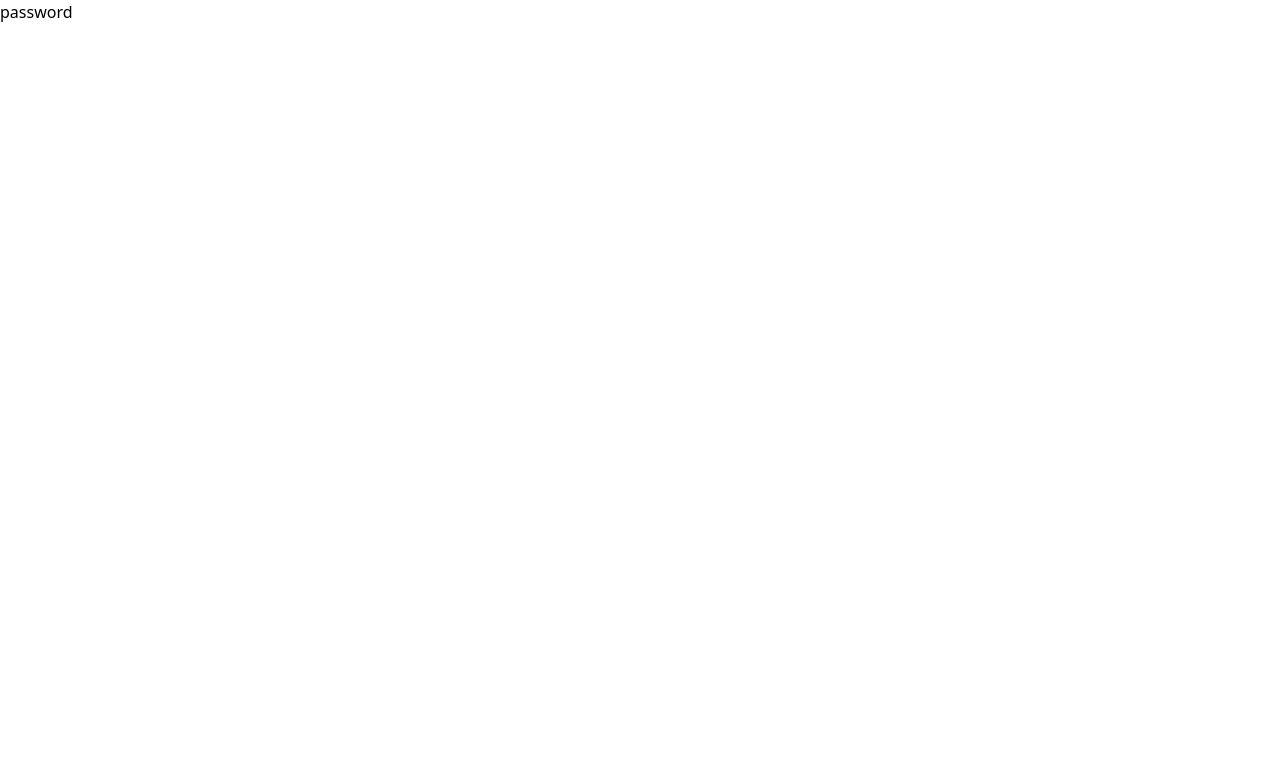
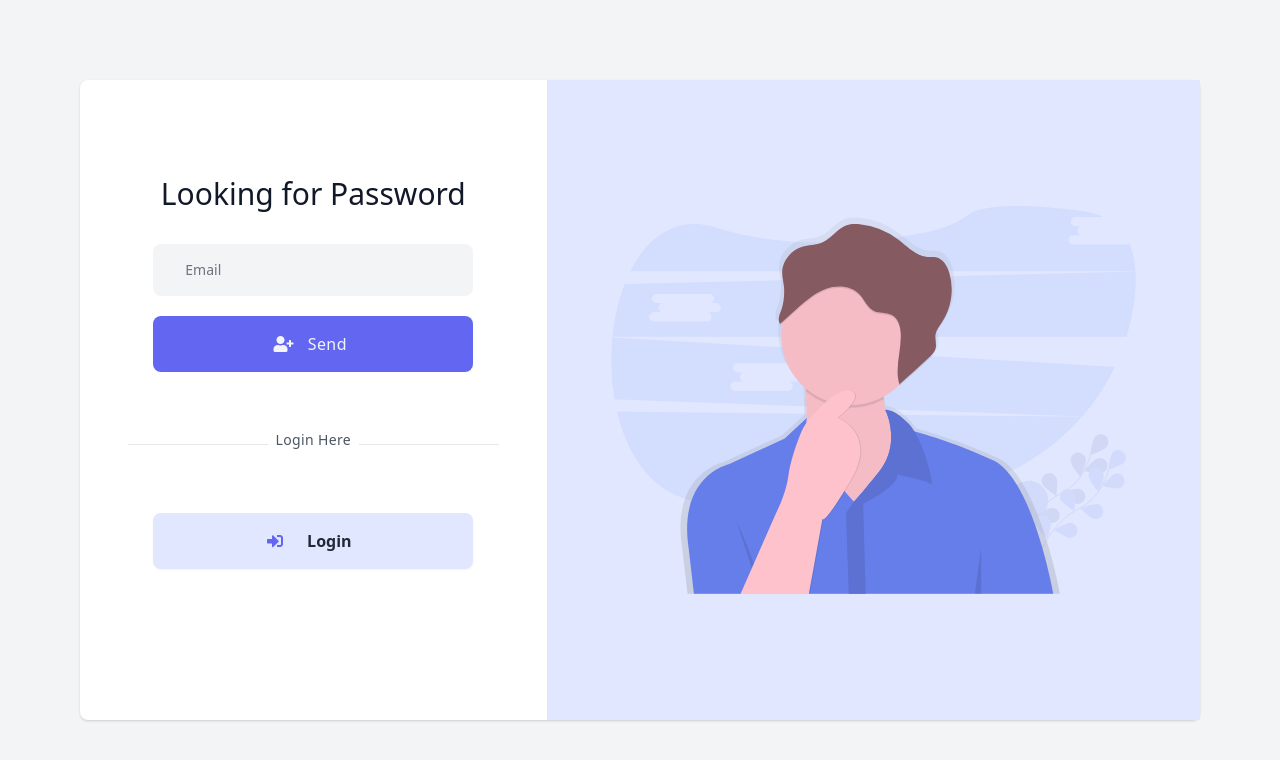
Before and after one commit to DongUk-kang/new_project, a React (Create React App) app: page /forgotpassword in a window 1280 px wide. Shown: the top 760 px of the page. Built offline with nearby package versions, Linux system fonts and the light colour scheme.

Commit message:
looking for  password page setup #1

```diff
--- a/src/screens/ForgotPassword.js
+++ b/src/screens/ForgotPassword.js
@@ -1,9 +1,82 @@
-import React from 'react';
+import React, {useState} from 'react';
+import Layout from "../core/Layout";
+import { ToastContainer, toast } from "react-toastify";
+import 'react-toastify/dist/ReactToastify.min.css'
+import { Link } from 'react-router-dom'
+import forgot from '../assets/forget.svg'
+import login from "../assets/login.svg";
 
 const ForgotPassword = () => {
+
+    const [ ForgotPassword, setForgotPassword ] = useState({
+        email: '',
+        textChange: 'Send'
+    })
+
+    const { email, textChange } = ForgotPassword
+
+    const handleChange = email => event => {
+        setForgotPassword({...ForgotPassword, [email]: event.target.values})
+    }
+
+    const clickSubmit = event => {
+        event.preventDefault();
+
+        const ForGotPassWord = {
+            email: ForgotPassword.email
+        }
+    }
+
     return (
-        <div>
-            <h1>password</h1>
+        <div className={"min-h-screen bg-gray-100 text-gray-900 flex justify-center"}>
+            <div className={'max-w-screen-xl m-0 sm:m-20 bg-white shadow sm:rounded-lg flex justify-center flex-1'}>
+                <div className={"lg:w-1/2 xl:w-5/12 p-6 sm:p-12"}>
+                    <div className={"mt-12 flex flex-col items-center"}>
+                        <h1 className={"text-2xl xl:text-3xl font-extra-bold"}>
+                            Looking for Password
+                        </h1>
+                        <form className={'w-full flex-1 mt-8 text-indigo-500'} onSubmit={clickSubmit}>
+                            <div className={"mx-auto max-w-xs relative"}>
+                                <input
+                                    className={"w-full px-8 py-4 rounded-lg font-medium bg-gray-100 border-gray-200 placeholder-gray-500 text-sm focus:outline-none focusLborder-gray-400 focus:bg-white"}
+                                    type={'email'}
+                                    placeholder={"Email"}
+                                    onChange={handleChange('email')}
+                                    value={email}
+                                />
+                                <button
+                                    type={"submit"}
+                                    className={"mt-5 tracking-wide font-semi-bold bg-indigo-500 text-gray-100 w-full py-4 rounded-lg hover:bg-indigo-700 transition-all duration-300 ease-in-out flex items-center justify-center focus:shadow-outline focus:outline-none"}
+                                >
+                                    <i className={"fas fa-user-plus fa 1x w-6 -ml-2"} />
+                                    <span className={"ml-3"}>{textChange}</span>
+                                </button>
+                            </div>
+                            <div className={"my-12 border-b text-center"}>
+                                <div className={"leading-none px-2 inline-block text-sm text-gray-600 tracking-wide font-medium bg-white transform translate-y-1/2"}>
+                                    Login Here
+                                </div>
+                            </div>
+                            <div className={"flex flex-col items-center"}>
+                                <Link className={"w-full max-w-xs font-bold shadow-sm rounded-lg py-4 bg-indigo-100 text-gray-800 flex items-center justify-center transition-all duration-300 ease-in-out focus:outline-none hover:shadow focus:shadow-sm focus:shadow-outline mt-5"}
+                                      to={"/login"}
+                                      target={"_self"}
+                                >
+                                    <i className={"fas fa-sign-in-alt fa 1x w-6 -ml-2 text-indigo-500"} />
+                                    <span className={"ml-4"}>Login</span>
+                                </Link>
+                            </div>
+                        </form>
+                    </div>
+                </div>
+                <div className={"flex-1 bg-indigo-100 text-center hidden lg:flex"}>
+                    <div
+                        className={"m-12 xl:m-16 w-full bg-contain bg-center bg-no-repeat"}
+                        style={{ backgroundImage: `url(${forgot})` }}
+                    >
+                    </div>
+                </div>
+            </div>
         </div>
     );
 };
```
Also changed, not shown: src/assets/forget.svg (added).
